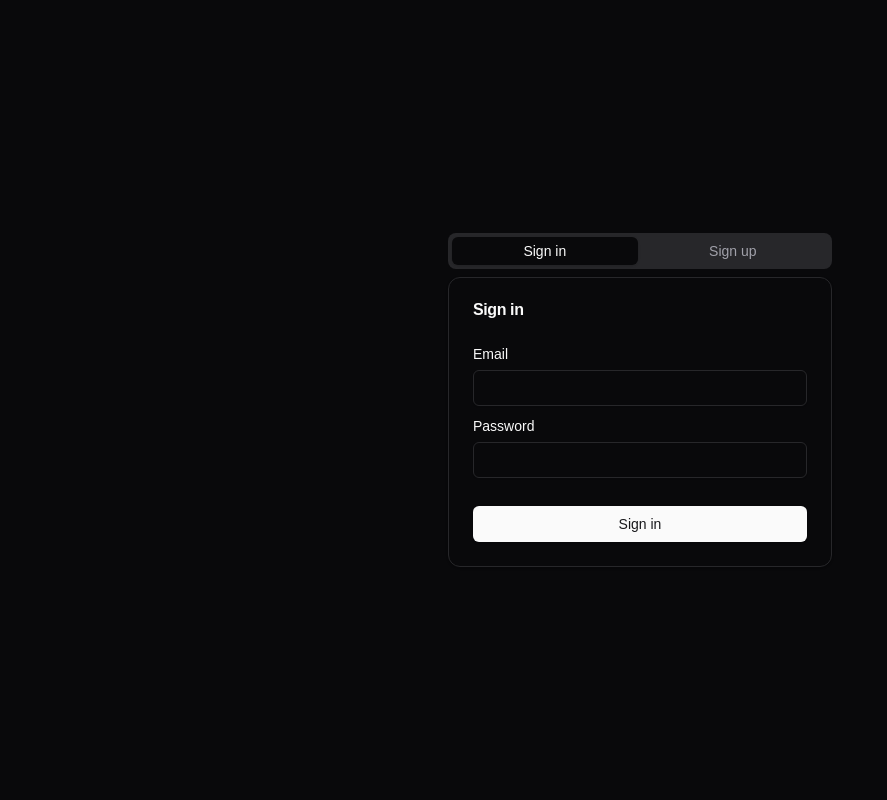
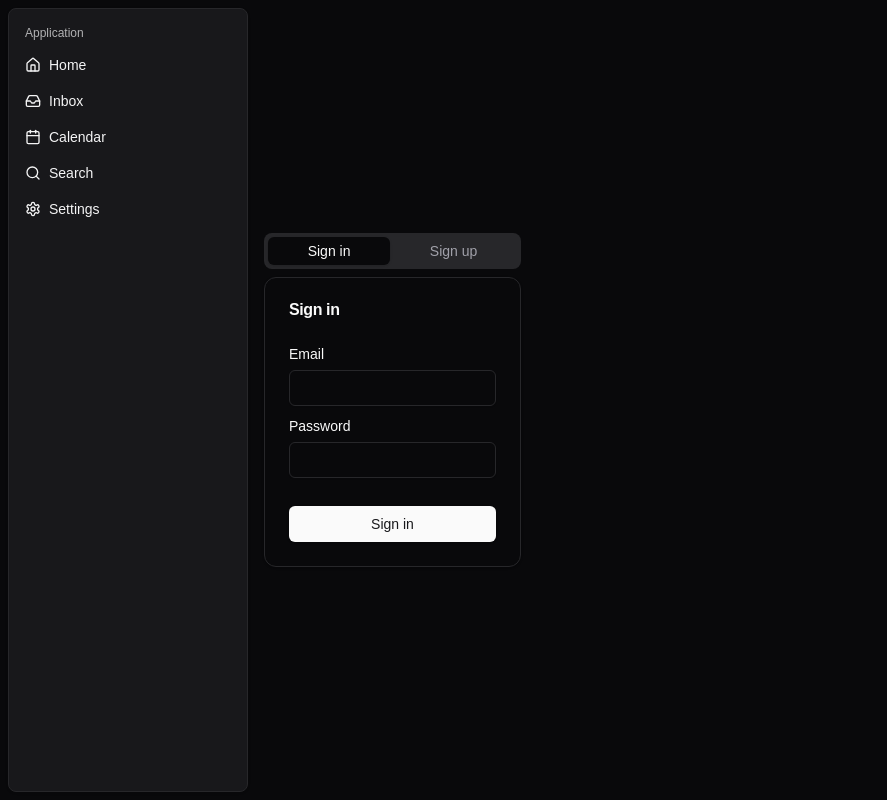
Before and after one commit to xibluespider/scarcom, a Next.js app: page /auth in a window 1280 px wide. Shown: the whole page, without its empty margins (0-887 px from the left). Built offline with nearby package versions, Linux system fonts and the light colour scheme; no server answers.

Commit message:
feat: configure, showcase sidebar demo

```diff
--- a/src/app/layout.js
+++ b/src/app/layout.js
@@ -1,8 +1,12 @@
 import "./globals.css";
+
+import { Toaster } from "@/components/ui/sonner";
+import { SidebarProvider } from "@/components/ui/sidebar";
 
 import { ThemeProvider } from "@/components/ThemeProvider";
 import { SessionProvider } from "@/components/SessionProvider";
-import { Toaster } from "@/components/ui/sonner";
+
+import { AppSidebar } from "@/components/AppSidebar";
 
 export const metadata = {
   title: "Scarcom",
@@ -14,8 +18,11 @@ export default function RootLayout({ children }) {
       <html lang="en" suppressHydrationWarning>
         <body>
           <ThemeProvider attribute="class" defaultTheme="dark">
-            {children}
-            <Toaster />
+            <SidebarProvider>
+              <AppSidebar />
+              {children}
+              <Toaster />
+            </SidebarProvider>
           </ThemeProvider>
         </body>
       </html>
--- a/src/app/page.js
+++ b/src/app/page.js
@@ -1,11 +1,11 @@
-import { db } from "@/lib/db";
+"use client";
 
-async function getData() {
-  const response = await db.execute("select version()");
-  return response[0].version;
+import { SidebarTrigger } from "@/components/ui/sidebar";
+
+export default function Page() {
+  return (
+    <div className="grow m-2 border rounded-lg">
+      <SidebarTrigger />
+    </div>
+  );
 }
-
-export default async function Page() {
-  const data = await getData();
-  return <>{data}</>;
-}
--- /dev/null
+++ b/src/components/AppSidebar.js
@@ -0,0 +1,67 @@
+import { Calendar, Home, Inbox, Search, Settings } from "lucide-react";
+
+import {
+  Sidebar,
+  SidebarContent,
+  SidebarGroup,
+  SidebarGroupContent,
+  SidebarGroupLabel,
+  SidebarMenu,
+  SidebarMenuButton,
+  SidebarMenuItem,
+} from "@/components/ui/sidebar";
+
+// Menu items.
+const items = [
+  {
+    title: "Home",
+    url: "#",
+    icon: Home,
+  },
+  {
+    title: "Inbox",
+    url: "#",
+    icon: Inbox,
+  },
+  {
+    title: "Calendar",
+    url: "#",
+    icon: Calendar,
+  },
+  {
+    title: "Search",
+    url: "#",
+    icon: Search,
+  },
+  {
+    title: "Settings",
+    url: "#",
+    icon: Settings,
+  },
+];
+
+export function AppSidebar() {
+  return (
+    <Sidebar variant="floating">
+      <SidebarContent>
+        <SidebarGroup>
+          <SidebarGroupLabel>Application</SidebarGroupLabel>
+          <SidebarGroupContent>
+            <SidebarMenu>
+              {items.map((item) => (
+                <SidebarMenuItem key={item.title}>
+                  <SidebarMenuButton asChild>
+                    <a href={item.url}>
+                      <item.icon />
+                      <span>{item.title}</span>
+                    </a>
+                  </SidebarMenuButton>
+                </SidebarMenuItem>
+              ))}
+            </SidebarMenu>
+          </SidebarGroupContent>
+        </SidebarGroup>
+      </SidebarContent>
+    </Sidebar>
+  );
+}
```
